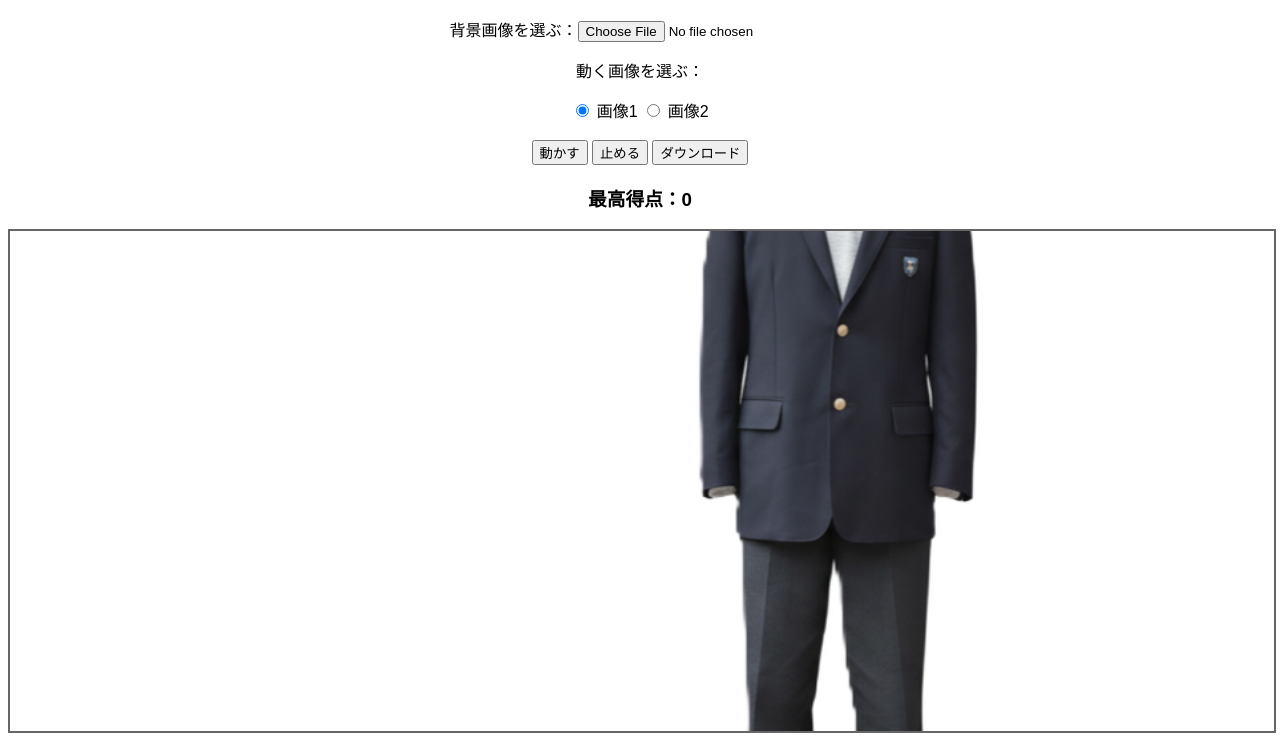
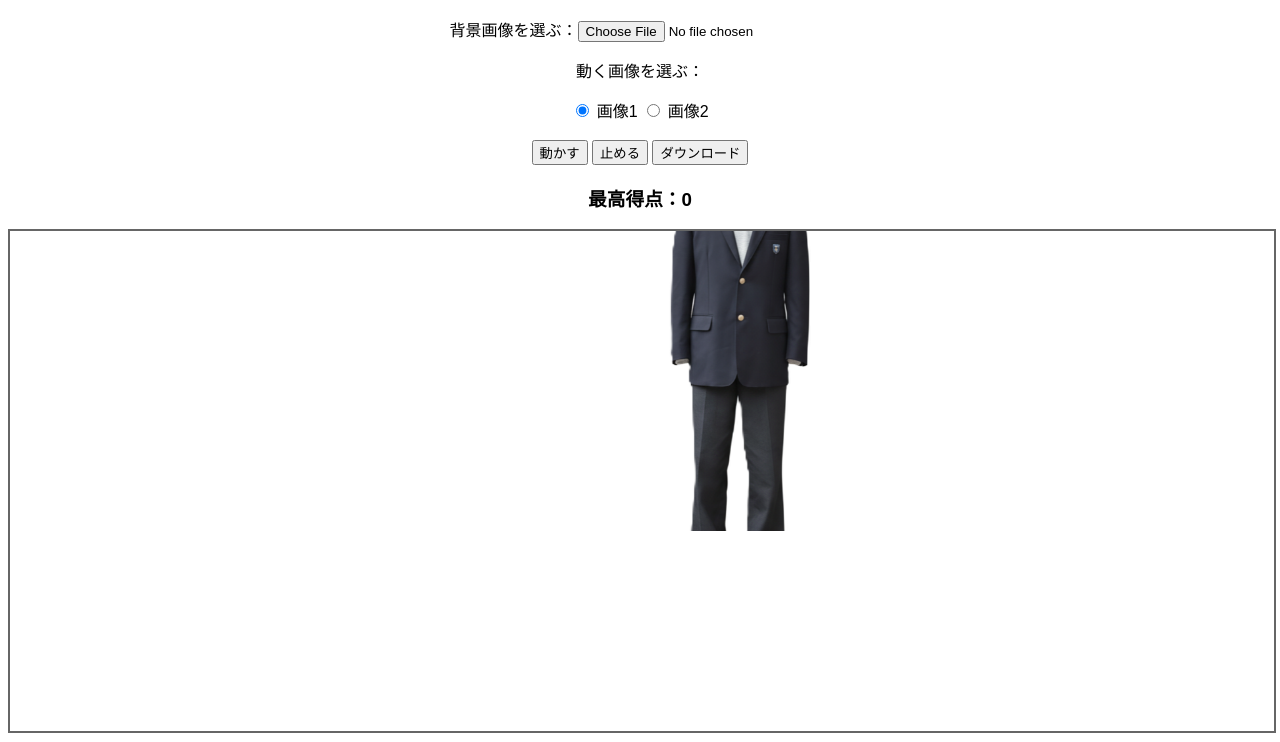
Before and after one commit to mikan1016/samplecode, a plain HTML site: page index.html in a window 1280 px wide. Shown: the part 58-800 px from the top of the page. Drawn offline with Linux system fonts and the light colour scheme.

Commit message:
Update index.html

```diff
--- a/index.html
+++ b/index.html
@@ -18,8 +18,8 @@
 
   #movingImage {
     position: absolute;
-    width: 400px;
-    height: 600px;
+    width: 200px;
+    height: 300px;
     object-fit: cover;
   }
 </style>
```
